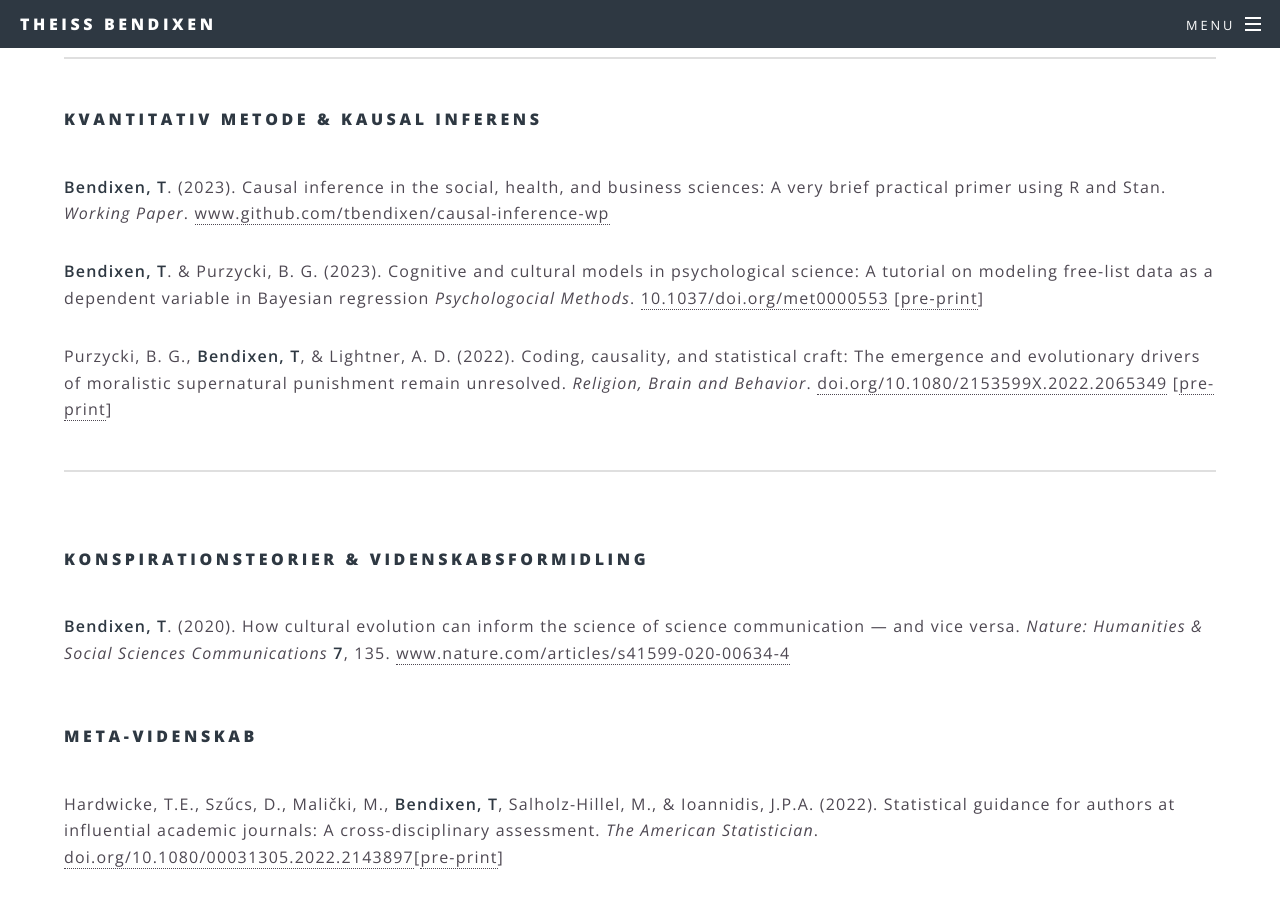
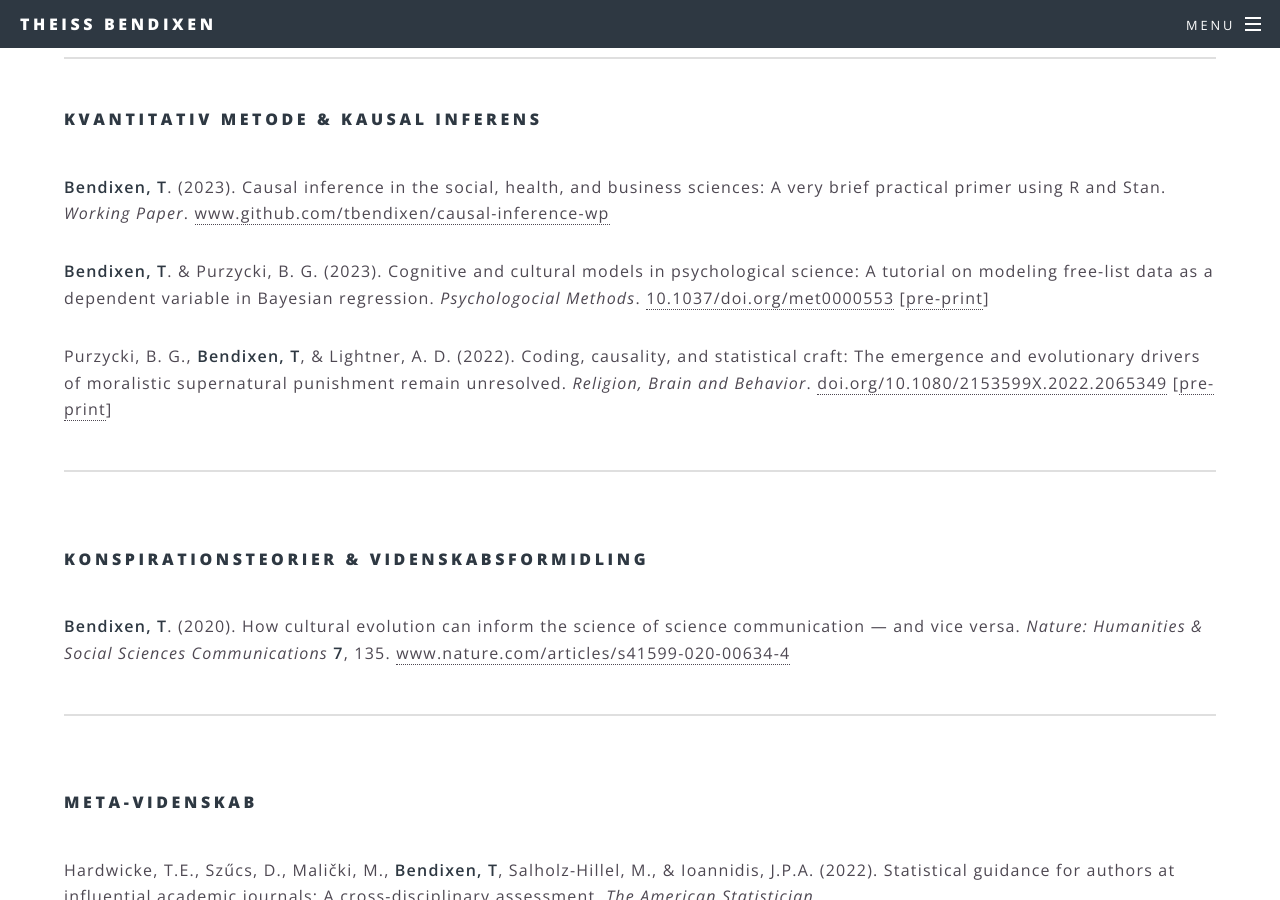
Before and after one commit to tbendixen/tbendixen.github.io, a Jekyll site: the page built from forskning.html, in a window 1280 px wide and 900 px high, scrolled down 534 px. Built offline with Jekyll 4.4.1, drawn with Linux system fonts in a browser that asks for light colours.

Commit message:
Update forskning.html

```diff
--- a/forskning.html
+++ b/forskning.html
@@ -13,7 +13,7 @@
 				<br />
 				<p><b>Bendixen, T</b>. (2023). Causal inference in the social, health, and business sciences: A very brief practical primer using R and Stan.
 					<i>Working Paper</i>. <a href="https://github.com/tbendixen/causal-inference-wp">www.github.com/tbendixen/causal-inference-wp</a></p>
-				<p><b>Bendixen, T</b>. & Purzycki, B. G. (2023). Cognitive and cultural models in psychological science: A tutorial on modeling free-list data as a dependent variable in Bayesian regression
+				<p><b>Bendixen, T</b>. & Purzycki, B. G. (2023). Cognitive and cultural models in psychological science: A tutorial on modeling free-list data as a dependent variable in Bayesian regression.
 					<i>Psychologocial Methods</i>. <a href="10.1037/met0000553">10.1037/doi.org/met0000553</a> [<a href="https://psyarxiv.com/4n2jm/">pre-print</a>]</p>
 				<p>Purzycki, B. G., <b>Bendixen, T</b>, & Lightner, A. D. (2022). Coding, causality, and statistical craft: The emergence and evolutionary drivers of moralistic supernatural punishment remain unresolved.
 					<i>Religion, Brain and Behavior</i>. <a href="https://doi.org/10.1080/2153599X.2022.2065349">doi.org/10.1080/2153599X.2022.2065349</a> [<a href="https://osf.io/preprints/socarxiv/qvjfp/">pre-print</a>]</p>
@@ -23,10 +23,12 @@
 				<br />
 				<p><b>Bendixen, T</b>. (2020). How cultural evolution can inform the science of science communication — and vice versa.
 					<i>Nature: Humanities & Social Sciences Communications</i> <b>7</b>, 135. <a href="https://www.nature.com/articles/s41599-020-00634-4">www.nature.com/articles/s41599-020-00634-4</a></p>
+				<hr />
 				<br />
 				<h4>Meta-videnskab</h4>
 				<br />
 				<p>Hardwicke, T.E., Szűcs, D., Malički, M., <b>Bendixen, T</b>, Salholz-Hillel, M., & Ioannidis, J.P.A. (2022).
 					Statistical guidance for authors at influential academic journals: A cross-disciplinary assessment. <i>The American Statistician</i>.
 					<a href="https://doi.org/10.1080/00031305.2022.2143897">doi.org/10.1080/00031305.2022.2143897</a>[<a href="https://osf.io/preprints/metaarxiv/q6ajt">pre-print</a>]</p>
+				<hr />
 				<br />
```
